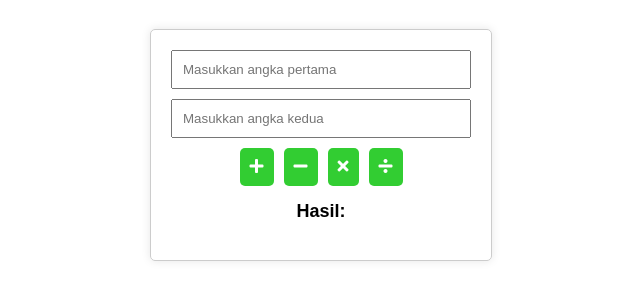
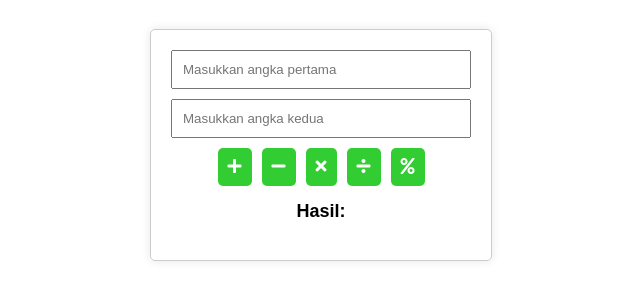
Before and after one commit to shifa34/PABW, a plain HTML site: page kalkulator.html in a window 1280 px wide. Shown: the part 79-378 px from the top of the page, without its empty margins (319-959 px from the left). Drawn offline with Linux system fonts and the light colour scheme.

Commit message:
v1.4
operasi modulus

```diff
--- a/kalkulator.html
+++ b/kalkulator.html
@@ -60,6 +60,7 @@
         <button onclick="calculate('-')"><i class="fas fa-minus"></i></button>
         <button onclick="calculate('*')"><i class="fas fa-times"></i></button>
         <button onclick="calculate('/')"><i class="fas fa-divide"></i></button>
+        <button onclick="calculate('%')"><i class="fas fa-percent"></i></button>
     </div>
     <p id="result">Hasil: </p>
 </div>
@@ -85,6 +86,9 @@
                 result = num1 / num2;
                 document.getElementById('result').innerText = 'Hasil: ' + num1 + ' / ' + num2 + ' = ' + result;
             }
+        } else if (operator === '%') {
+            result = num1 % num2;
+            document.getElementById('result').innerText = 'Hasil: ' + num1 + ' % ' + num2 + ' = ' + result;
         }
     }
 </script>
```
